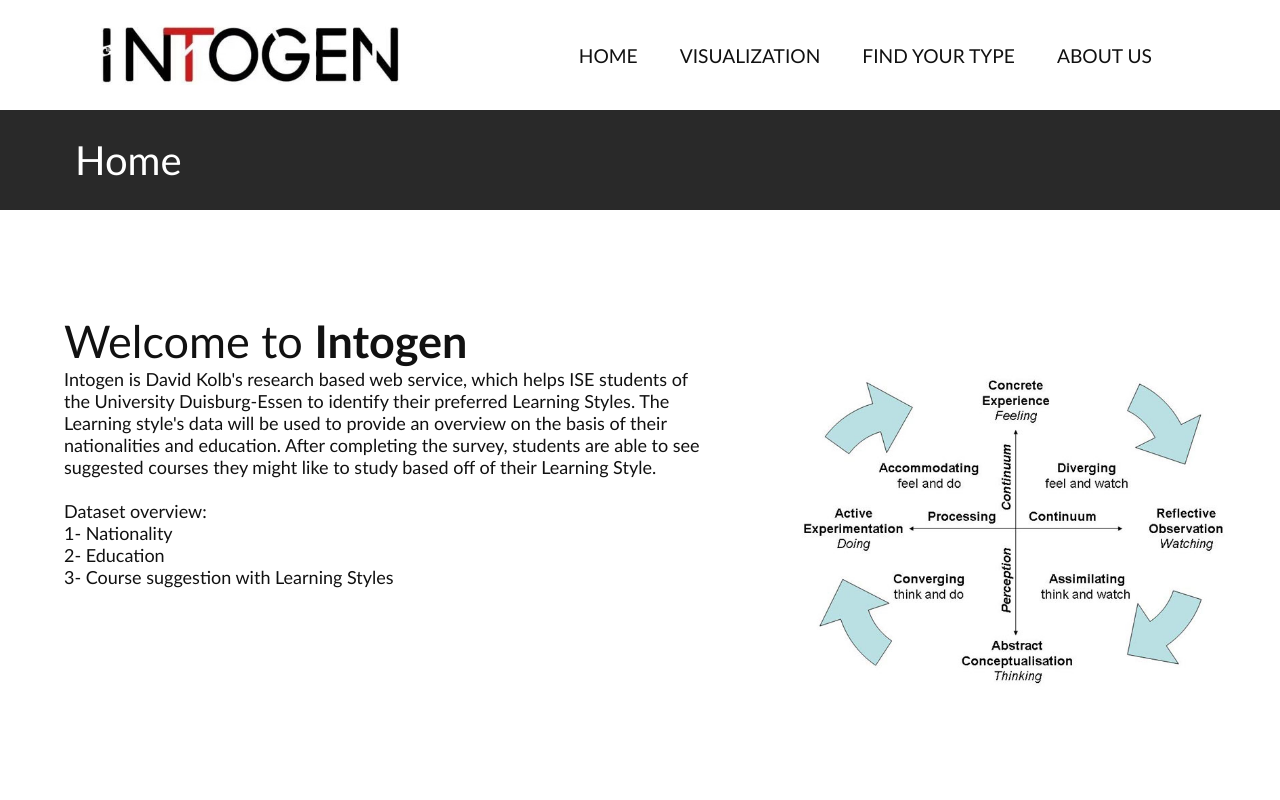
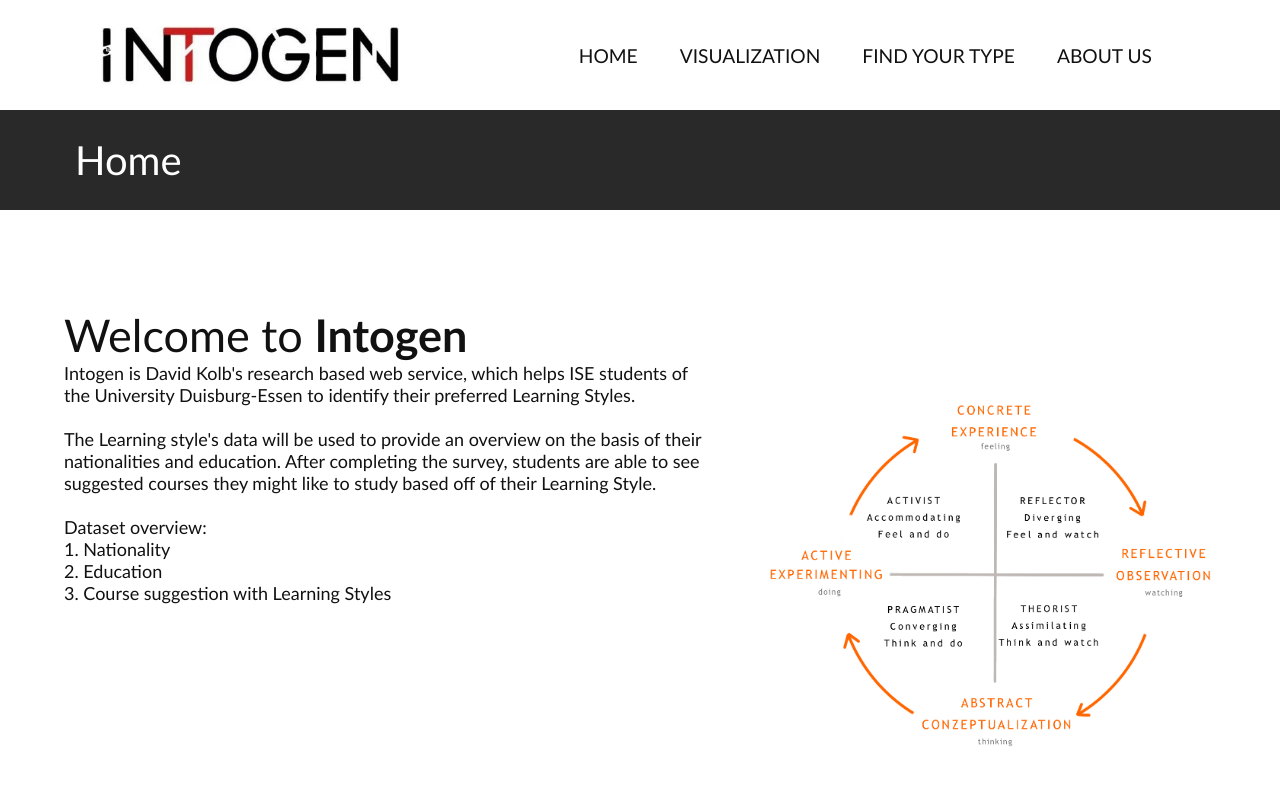
Before and after one commit to claKue/Intogen, a React (Create React App) app: page / in a window 1280 px wide. Shown: the top 800 px of the page. Built offline with nearby package versions, Linux system fonts and the light colour scheme; what survey-react would draw is missing.

Commit message:
bilder neu

```diff
--- a/src/App.css
+++ b/src/App.css
@@ -52,22 +52,27 @@
   margin-top: 0px;
 }
 
-.aboutUs-container {
-  margin-top: 75px;
-}
-
 .aboutUsFindType {
   color: rgb(255, 102, 0);
 }
 
- .subTitle{
+ .subTitle {
   color: #111;
   font-size: 250%;
   text-align: left;
-  margin-left:5%;
+  margin-left: 5%;
   font-family: 'Trebuchet MS', 'Lucida Sans Unicode', 'Lucida Grande',
   'Lucida Sans', Arial, sans-serif;
-  margin-top:50px;
+  /* margin-top:50px;  */
+
+}
+.subTitle2 {
+  color: rgb(255, 102, 0);
+  font-size: 25px;
+  text-align: left;
+  margin-left: 5%;
+  font-family: 'Trebuchet MS', 'Lucida Sans Unicode', 'Lucida Grande',
+  'Lucida Sans', Arial, sans-serif;
 }
 
 .aboutusText {
@@ -113,10 +118,8 @@
   margin-bottom: 0px;
 }
 
-.cards1 {
+.cards {
   margin-left: -63px;
-  padding: 4rem;
-  background: #fff;
 }
 
 .leftSide {
--- a/src/components/Cards.css
+++ b/src/components/Cards.css
@@ -72,6 +72,7 @@
     padding: 20px 30px 30px;
   }
 
+
   .cards__item__text {
     color: #09090c;
     font-size: 14px;
--- a/src/components/Intro.css
+++ b/src/components/Intro.css
@@ -10,8 +10,8 @@
     justify-content: center;
     align-items: right;
     /* box-shadow:i 0 0 0 1000px; rgba(0,0,0,0.2); */
-    object-fit: contain;
-    margin-top:-100px;
+    object-fit: absolute;
+    margin-top:-60px;
 }
 
 .intro-container > h1 {
@@ -36,10 +36,11 @@
     margin-left:5%;
 }
 .imageHome {
-    max-width: 40%;
-    object-fit: contain;
-    margin-left: 60%;
-    margin-top: -20%;
+  object-fit:contain;
+  max-width:450px;
+  max-height: 450px;
+  margin-left: 700px;
+  margin-top: -40%;
 }
 
 @media screen and (max-width: 960px) {
--- a/src/components/Intro.js
+++ b/src/components/Intro.js
@@ -1,7 +1,7 @@
 import React from 'react';
 import '../App.css';
 import './Intro.css';
-import img1 from '../components/assets/learning_styles.jpg'
+import img1 from '../components/assets/learning_styles.png'
 
 function Intro() {
 
@@ -10,14 +10,16 @@
             <p>
                 <span className="titleHome">Welcome to <b>Intogen </b></span><br/>
                 Intogen is David Kolb's research based web service, which helps ISE students of the University Duisburg-Essen
-                to identify their preferred Learning Styles. The Learning style's data will be used to provide an overview on the basis of their nationalities and education.
+                to identify their preferred Learning Styles. <br/><br/>
+                The Learning style's data will be used to provide an overview on the basis of their nationalities and education.
                 After completing the survey, students are able to see suggested courses they might like to study based off of their Learning Style. <br/><br/>
                 Dataset overview: <br/>
-                1- Nationality <br/>
-                2- Education<br/>
-                3- Course suggestion with Learning Styles
+                1. Nationality <br/>
+                2. Education<br/>
+                3. Course suggestion with Learning Styles
+                <img className="imageHome" src={img1} alt="learning styles" />
            </p>
-           <img className="imageHome" src={img1} alt="learning styles" />
+           {/* <img className="imageHome" src={img1} alt="learning styles" /> */}
         </div>
     )
 }
--- a/src/components/Pages/AboutUs.js
+++ b/src/components/Pages/AboutUs.js
@@ -12,6 +12,7 @@
         <hr class="border2" data-content="About Us"/>
         <div className="aboutUs-container">
         <span className="subTitle">Welcome to <b>Intogen </b></span><br/>
+        <p className="subTitle2">Learn more about us.</p>
         </div>
         <img className="imageAboutus" src={img2} alt="unilogo" />
             <p className="aboutusText">
```
Also changed, not shown: src/components/assets/learning_styles.png (added).
